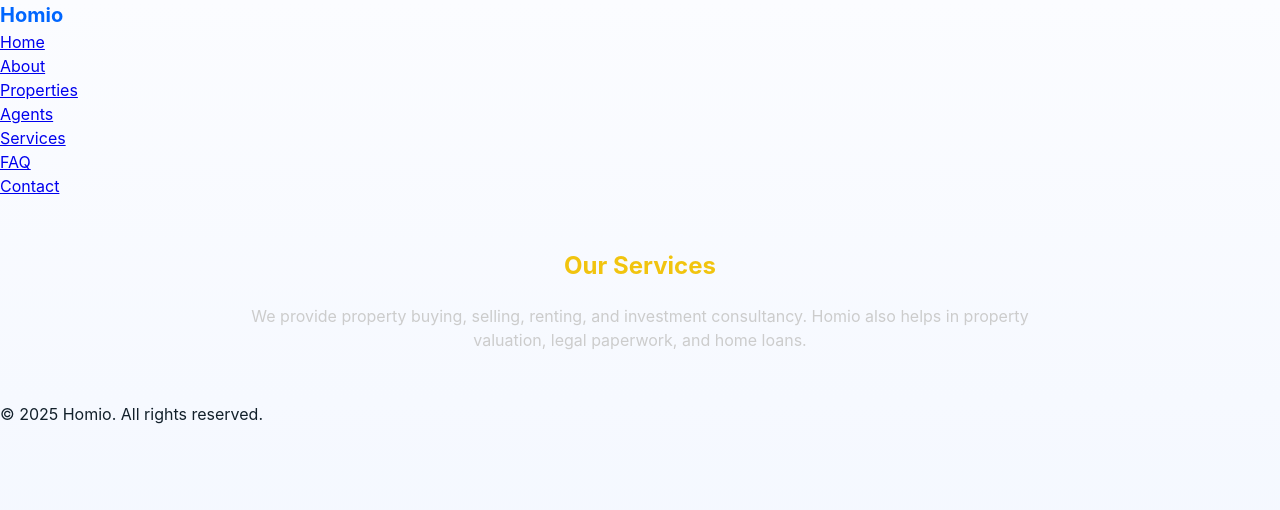
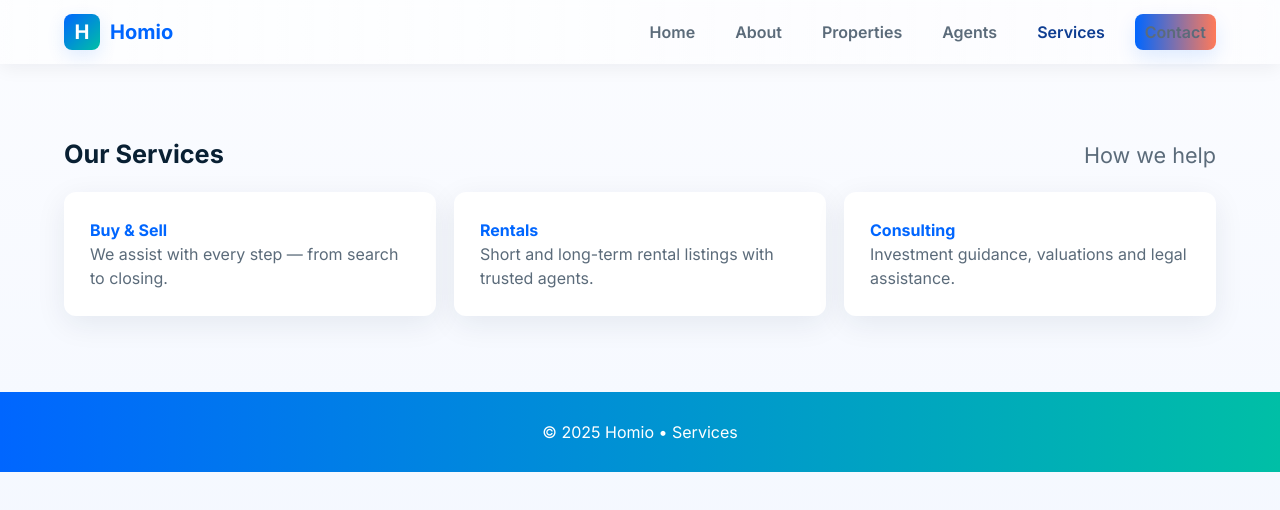
Before and after one commit to Khush-Gautam/homio-real-estate, a plain HTML site: page services.html in a window 1280 px wide. Drawn offline with Linux system fonts and the light colour scheme.

Commit message:
Update services.html

```diff
--- a/services.html
+++ b/services.html
@@ -1,35 +1,51 @@
 <!DOCTYPE html>
 <html lang="en">
 <head>
-  <meta charset="UTF-8">
-  <meta name="viewport" content="width=device-width, initial-scale=1.0">
-  <title>Services | Homio</title>
+  <meta charset="utf-8" />
+  <meta name="viewport" content="width=device-width,initial-scale=1" />
+  <title>Services — Homio</title>
+  <link href="https://fonts.googleapis.com/css2?family=Inter:wght@400;600;700&display=swap" rel="stylesheet">
   <link rel="stylesheet" href="css/style.css">
 </head>
 <body>
-  <nav>
-    <div class="logo">Homio</div>
-    <ul>
-      <li><a href="index.html">Home</a></li>
-      <li><a href="about.html">About</a></li>
-      <li><a href="properties.html">Properties</a></li>
-      <li><a href="agents.html">Agents</a></li>
-      <li><a href="services.html">Services</a></li>
-      <li><a href="faq.html">FAQ</a></li>
-      <li><a href="contact.html">Contact</a></li>
-    </ul>
-  </nav>
+  <header>
+    <div class="container navbar">
+      <div class="logo"><span class="mark">H</span> Homio</div>
+      <ul class="nav-links">
+        <li><a href="index.html">Home</a></li>
+        <li><a href="about.html">About</a></li>
+        <li><a href="properties.html">Properties</a></li>
+        <li><a href="agents.html">Agents</a></li>
+        <li><a href="services.html" class="active">Services</a></li>
+        <li><a href="contact.html" class="nav-cta">Contact</a></li>
+      </ul>
+    </div>
+  </header>
 
-  <section style="padding:50px; text-align:center;">
-    <h1 style="color:#f1c40f;">Our Services</h1>
-    <p style="max-width:800px; margin:auto; color:#ccc; margin-top:20px;">
-      We provide property buying, selling, renting, and investment consultancy.
-      Homio also helps in property valuation, legal paperwork, and home loans.
-    </p>
-  </section>
+  <main class="container" style="padding:36px 0;">
+    <div class="section-title">
+      <h3>Our Services</h3>
+      <div style="color:var(--muted)">How we help</div>
+    </div>
 
-  <footer>
-    © 2025 Homio. All rights reserved.
+    <div style="display:grid;grid-template-columns:repeat(3,1fr);gap:18px">
+      <div class="content-block">
+        <h4 style="color:var(--primary-a)">Buy & Sell</h4>
+        <p style="color:var(--muted)">We assist with every step — from search to closing.</p>
+      </div>
+      <div class="content-block">
+        <h4 style="color:var(--primary-a)">Rentals</h4>
+        <p style="color:var(--muted)">Short and long-term rental listings with trusted agents.</p>
+      </div>
+      <div class="content-block">
+        <h4 style="color:var(--primary-a)">Consulting</h4>
+        <p style="color:var(--muted)">Investment guidance, valuations and legal assistance.</p>
+      </div>
+    </div>
+  </main>
+
+  <footer class="site-footer">
+    <div class="container">© 2025 Homio • Services</div>
   </footer>
 </body>
 </html>
```
